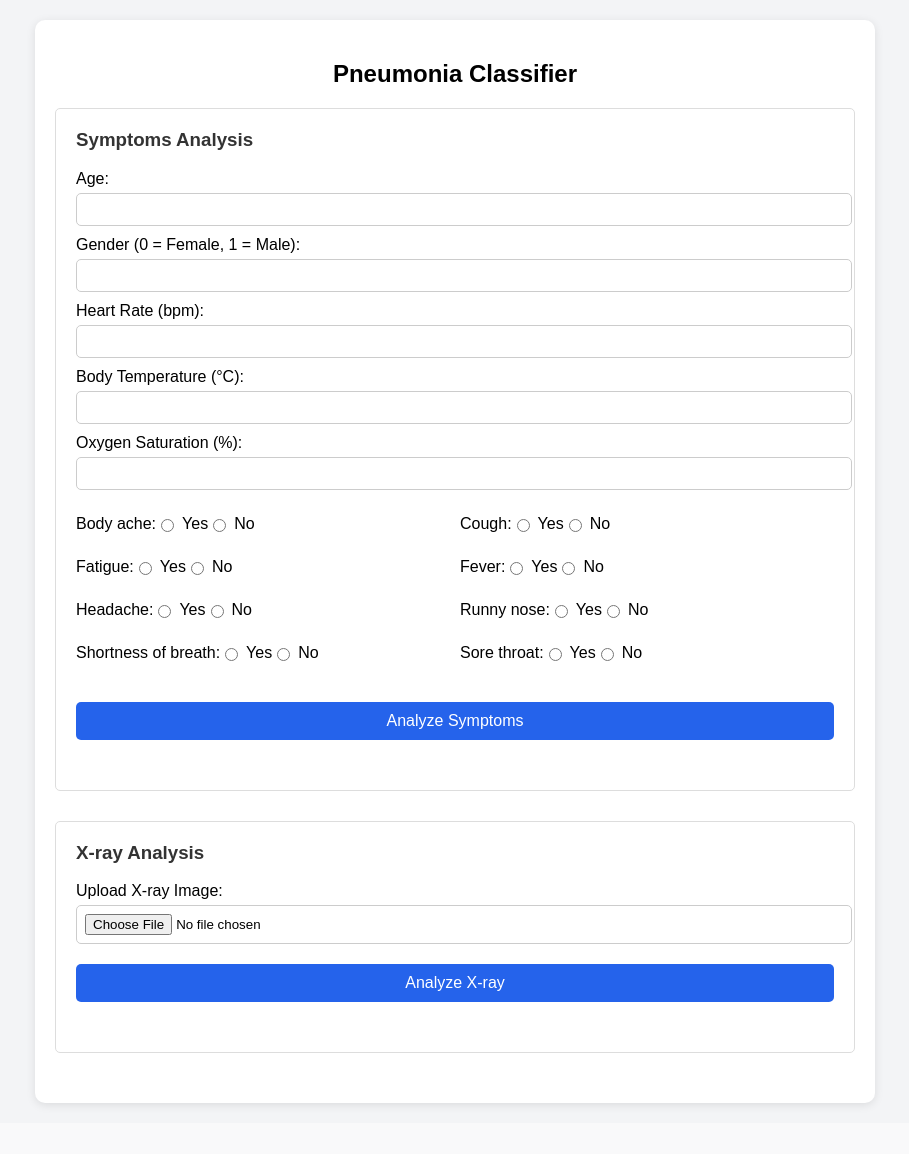
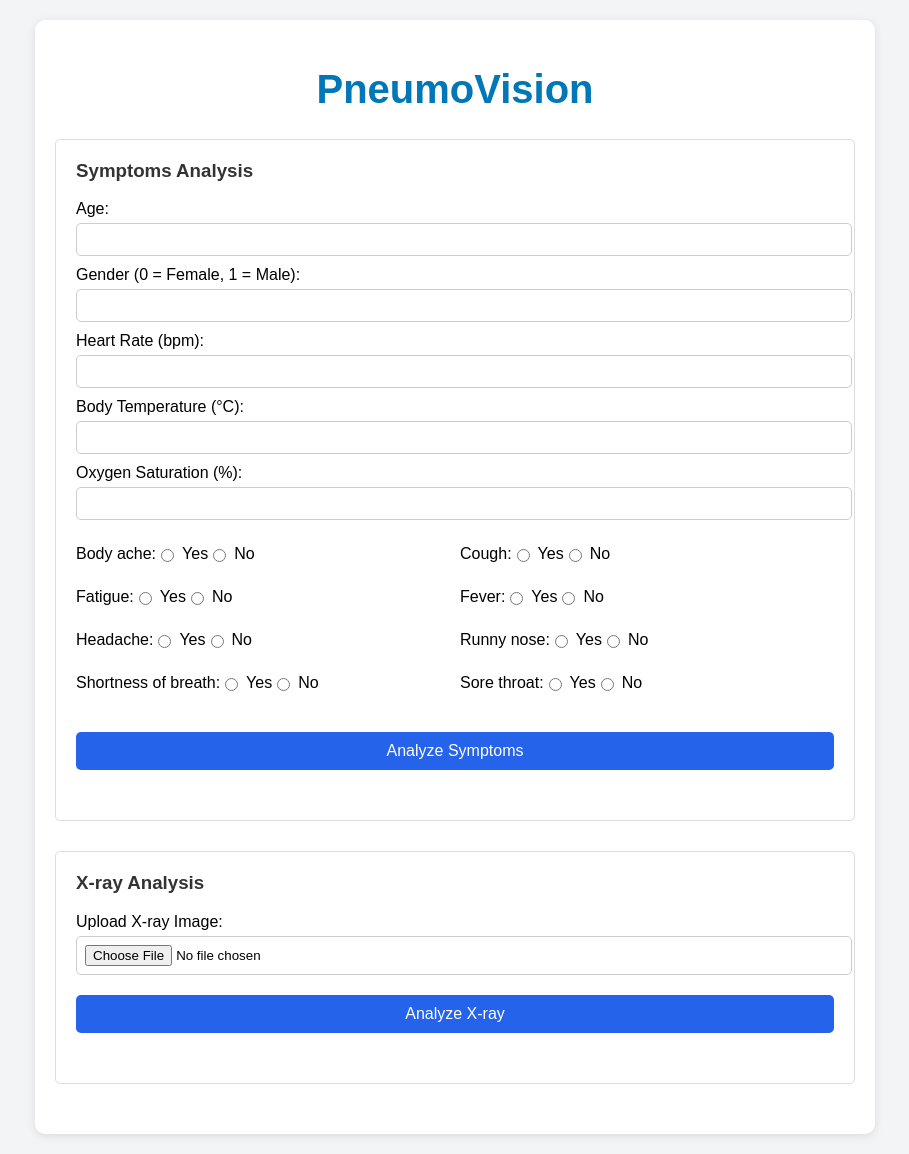
Before and after one commit to Shlok-Agarwal-7/Pneumonia-detection-app, a Flask app: page / in a window 1280 px wide. Shown: the whole page, without its empty margins (185-1094 px from the left). Before the commit the page ends 1108 px from the top, so only its background shows below. Run offline with Flask 3, Linux system fonts and the light colour scheme; parts of the project's set-up code (start-up, migrations or seed data) failed here and were passed over.

Commit message:
final touches

```diff
--- a/static/styles.css
+++ b/static/styles.css
@@ -69,3 +69,22 @@
       font-weight: bold;
       color: #256029;
     }
+
+    .animated-title {
+      font-size: 2.5rem;
+      text-align: center;
+      color: #0077b6;
+      animation: slideFade 1s ease-out forwards;
+      opacity: 0;
+    }
+
+    @keyframes slideFade {
+      0% {
+        opacity: 0;
+        transform: translateY(-20px);
+      }
+      100% {
+        opacity: 1;
+        transform: translateY(0);
+      }
+    }
--- a/templates/index.html
+++ b/templates/index.html
@@ -16,7 +16,7 @@
 </head>
 <body>
   <div class="container">
-    <h2>Pneumonia Classifier</h2>
+    <h1 class="animated-title">PneumoVision</h1>
 
     <!-- Symptoms Form -->
     <div class="form-section">
```
